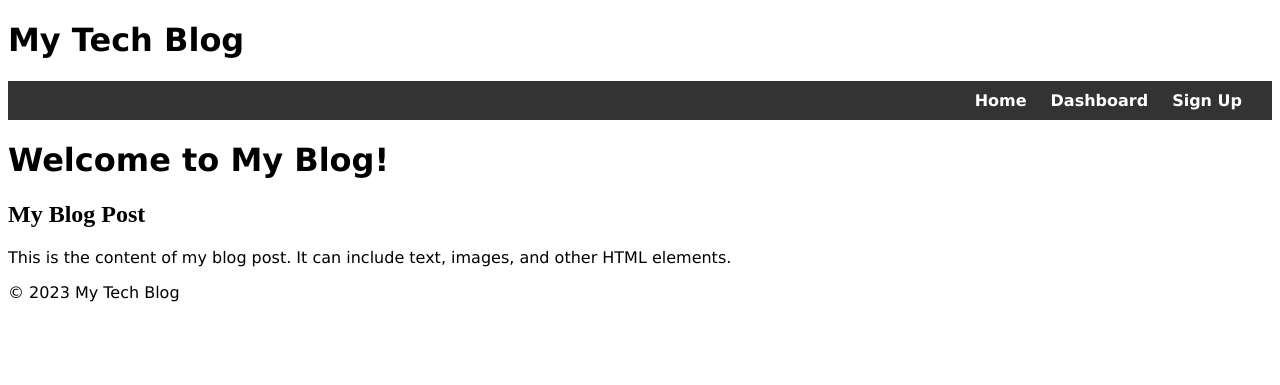
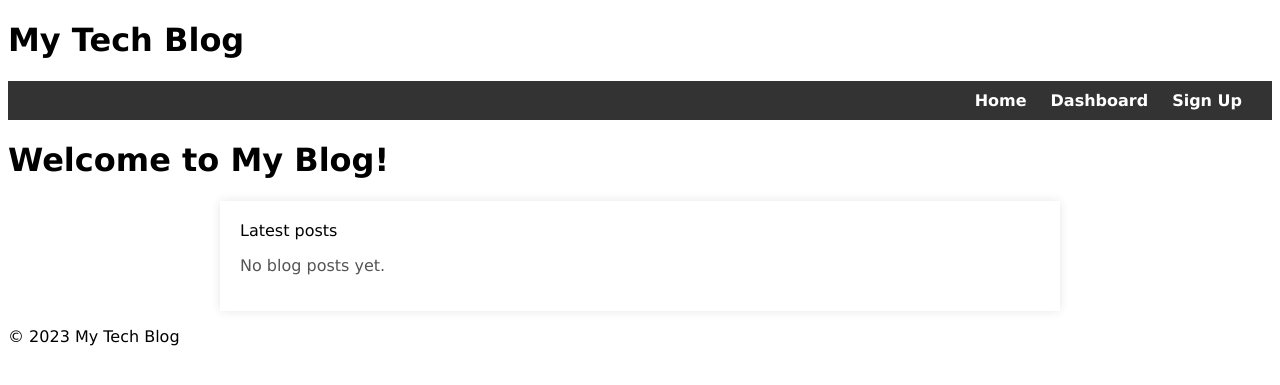
Before and after one commit to RG-GitUser/tech-blog, a Node server app: page /api/ in a window 1280 px wide. Shown: the top 385 px of the page. Run offline with Node 20, Linux system fonts and the light colour scheme; some libraries are stand-ins or nearby versions.

Commit message:
editing all pages for rendering posts

```diff
--- a/public/css/style.css
+++ b/public/css/style.css
@@ -46,7 +46,41 @@ nav a {
     font-family: Verdana, Geneva, Tahoma, sans-serif;
   }
 
-
-  posts {
+  /*style for post container*/
+  #posts {
     font-family: Verdana, Geneva, Tahoma, sans-serif;
   }
+
+  #posts {
+    max-width: 800px;
+    margin: 0 auto;
+    padding: 20px;
+    background-color: #fff;
+    box-shadow: 0 0 10px rgba(0, 0, 0, 0.1);
+  }
+
+  #posts h2 {
+    color: #333;
+  }
+
+  #posts ul {
+    list-style-type: none;
+    padding: 0;
+  }
+
+  #posts li {
+    margin-bottom: 20px;
+  }
+
+  #posts a {
+    color: #007bff;
+    text-decoration: none;
+  }
+
+  #posts a:hover {
+    text-decoration: underline;
+  }
+
+  #posts p {
+    color: #555;
+  }
--- a/public/js/home.js
+++ b/public/js/home.js
@@ -1,29 +1,29 @@
-// Blog post data
-var jsonData = {
-    "blogPost": {
-      "title": "My Blog Post",
-      "content": "This is the content of my blog post. It can include text, images, and other HTML elements."
-    },
-    "comments": [
-      "Comment 1",
-      "Comment 2",
-      "Comment 3"
-    ]
-  };
+document.addEventListener("DOMContentLoaded", function() {
+    fetch('path/to/your/blogData.json')
+      .then(response => {
+        if (!response.ok) {
+          throw new Error('Network response was not ok');
+        }
+        return response.json();
+      })
+      .then(data => {
+        var homepageTemplateSource = document.getElementById('homepage-template').innerHTML;
+        var homepageTemplate = Handlebars.compile(homepageTemplateSource);
 
-  // Load the homepage template
-  var homepageTemplateSource = document.getElementById('homepage-template').innerHTML;
-  var homepageTemplate = Handlebars.compile(homepageTemplateSource);
+        // Render homepage template with the latest blog posts
+        var latestBlogPosts = getLatestBlogPosts(data, 5); // Change 5 to the desired number of latest posts
+        var homepageHtml = homepageTemplate({ blogPosts: latestBlogPosts });
+        document.getElementById('posts').innerHTML = homepageHtml;
+      })
+      .catch(error => {
+        console.error('Error fetching blog data:', error);
+      });
+  });
 
-  // Render the homepage template with blog post data
-  var homepageHtml = homepageTemplate(jsonData);
-
-  // Insert the rendered HTML into the DOM
-  document.getElementById('homepage-template').innerHTML = homepageHtml;
-
-  // Additional template for blog post data
-  var template = Handlebars.compile('<h2>{{blogPost.title}}</h2><p>{{blogPost.content}}</p>');
-  var result = template(jsonData);
-
-  // Insert the rendered HTML into the DOM
-  document.getElementById("posts").innerHTML = result;
+  // Function to get the latest blog posts
+  function getLatestBlogPosts(allBlogPosts, count) {
+    // Sort blog posts by date in descending order
+    const sortedPosts = allBlogPosts.sort((a, b) => new Date(b.dateCreated) - new Date(a.dateCreated));
+    // Slice to get the latest posts up to the specified count
+    return sortedPosts.slice(0, count);
+  }
--- a/views/home.handlebars
+++ b/views/home.handlebars
@@ -1,21 +1,19 @@
+  <link rel="stylesheet" href="css/style.css">
+</head>
+<body>
 
-  <link rel="stylesheet" href="css/style.css">
-
-<!--homepage handlebars-->
-<div id="homepage-template"></div>
-
+<!-- Homepage Handlebars Template -->
+<div id="homepage-template">
   <h1>Welcome to My Blog!</h1>
 
-
-<div id= "posts"> Latest posts
-
+  <div id="posts">Latest posts
     {{#if blogPosts.length}}
       <h2>Latest Blog Posts</h2>
       <ul>
         {{#each blogPosts}}
           <li>
-        <h3>{{this.title}}</h3>
-        <p>{{this.content}}</p>
+            <a href="#" class="post-link" data-post-id="{{this.id}}">{{this.title}}</a>
+            <p>{{this.dateCreated}}</p>
           </li>
         {{/each}}
       </ul>
@@ -23,7 +21,7 @@
       <p>No blog posts yet.</p>
     {{/if}}
   </div>
-
+</div>
 
 
 
--- a/views/partials/blogpost.handlebars
+++ b/views/partials/blogpost.handlebars
@@ -1,14 +1,32 @@
+<html>
+<body>
+<!-- Single Blog Post Handlebars Template -->
+<div id="single-post-template">
+  <h2>{{blogPost.title}}</h2>
+  <p>{{blogPost.content}}</p>
+  <p>Posted by {{blogPost.username}} on {{blogPost.dateCreated}}</p>
 
+  <div id="comments">
+    <h3>Comments</h3>
+    <ul>
+      {{#each blogPost.comments}}
+        <li>{{this}}</li>
+      {{/each}}
+    </ul>
+  </div>
 
-<div class="blog-container">
-  <div class="blog-post">
-    {{{blogPostContent}}}
-  </div>
-  <div class="comments">
-    {{{commentsContent}}}
-  </div>
+  <form id="comment-form">
+    <label for="comment">Leave a comment:</label>
+    <textarea id="comment" name="comment" rows="4" cols="50"></textarea>
+    <button type="submit">Submit Comment</button>
+  </form>
 </div>
-
 
 {{!-- Content of the blog post view --}}
 {{> blogContainer blogPostContent=blogPost commentsContent=comments}}
+
+
+<script src="https://cdn.jsdelivr.net/npm/handlebars@4.7.7/dist/handlebars.min.js"></script>
+<script src="./js/home.js"></script>
+</body>
+</html>
```
Also changed, not shown: seeds/blogpostData.json (+18 -10 lines). Lines whose indentation alone changed are shown as unchanged.
